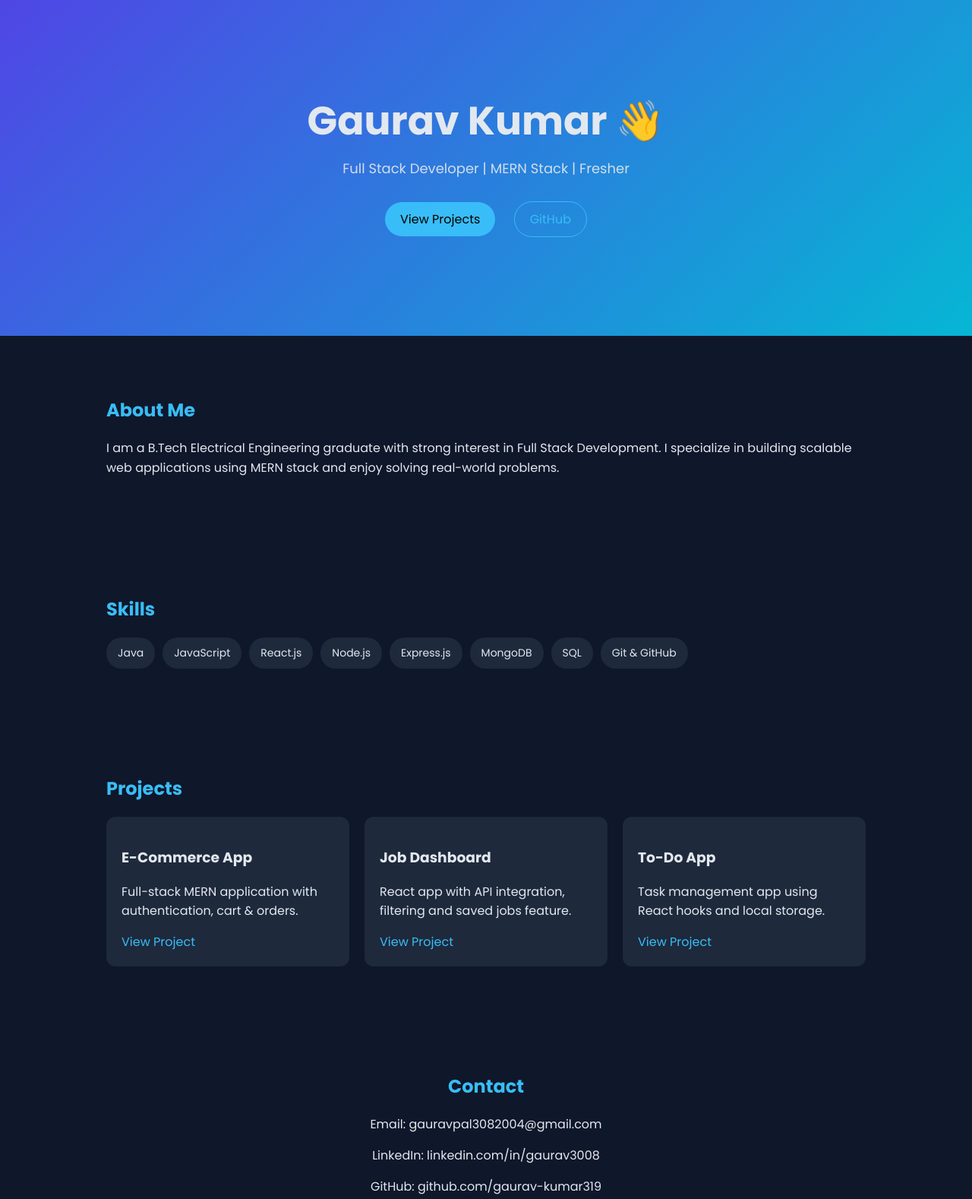
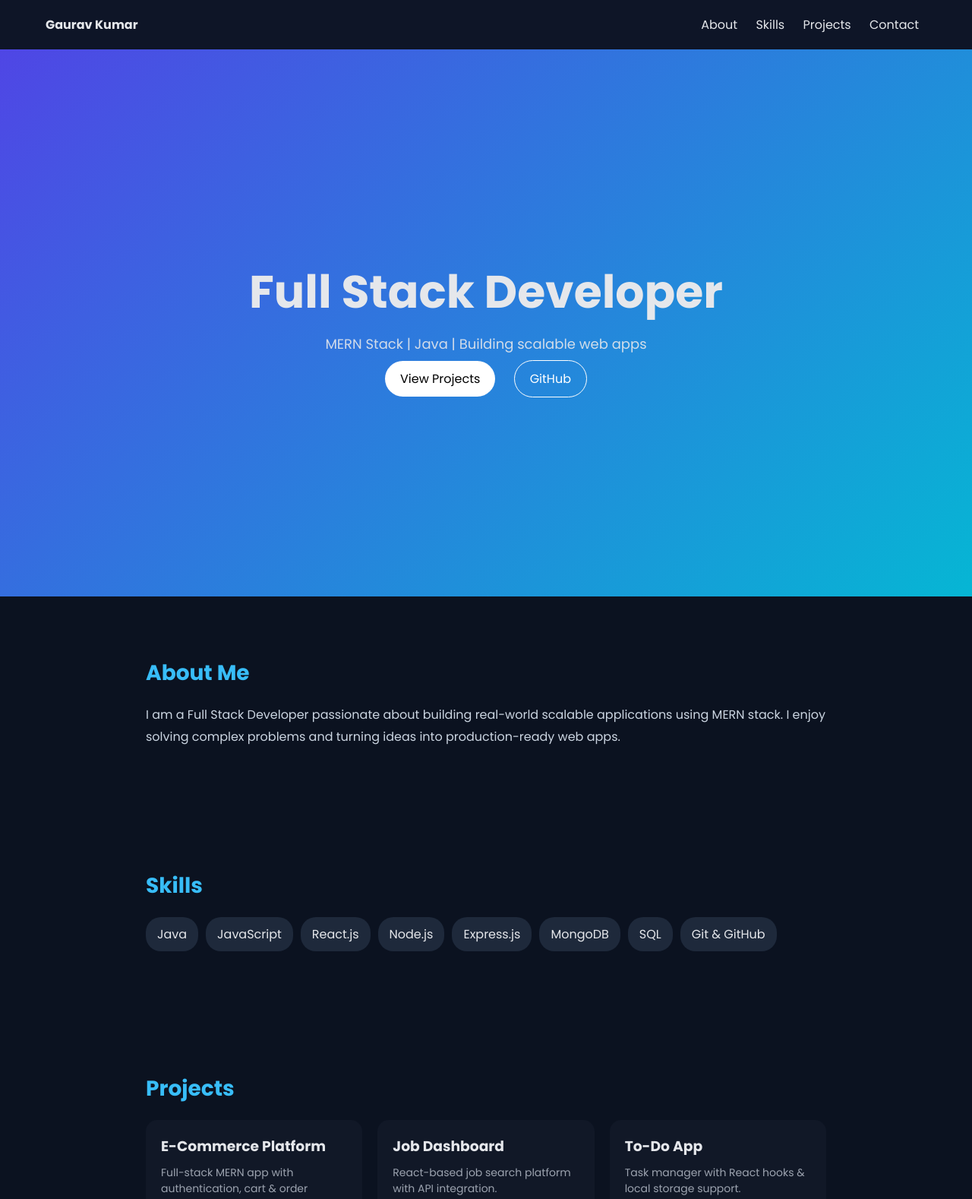
Before and after one commit to gaurav-kumar319/gaurav-kumar319.github.io, a plain HTML site: page index.html in a window 1280 px wide. Shown: the top 1578 px of the page at 76% size. Drawn offline with Linux system fonts and the light colour scheme.

Commit message:
Update portfolio design

```diff
--- a/index.html
+++ b/index.html
@@ -4,149 +4,209 @@
 <meta charset="UTF-8">
 <meta name="viewport" content="width=device-width, initial-scale=1.0">
 
-<title>Gaurav Kumar | Portfolio</title>
+<title>Gaurav Kumar | Full Stack Developer</title>
 
-<!-- Font -->
 <link href="https://fonts.googleapis.com/css2?family=Poppins:wght@300;400;600;700&display=swap" rel="stylesheet">
 
 <style>
-body {
-  margin: 0;
-  font-family: 'Poppins', sans-serif;
-  background: #0f172a;
-  color: #e2e8f0;
+*{
+  margin:0;
+  padding:0;
+  box-sizing:border-box;
+  scroll-behavior:smooth;
+}
+
+body{
+  font-family:'Poppins',sans-serif;
+  background:#0b1220;
+  color:#e5e7eb;
+}
+
+/* NAV */
+nav{
+  display:flex;
+  justify-content:space-between;
+  padding:20px 60px;
+  background:rgba(15,23,42,0.8);
+  backdrop-filter:blur(10px);
+  position:sticky;
+  top:0;
+}
+
+nav a{
+  color:#e5e7eb;
+  text-decoration:none;
+  margin:0 10px;
+}
+
+nav a:hover{
+  color:#38bdf8;
 }
 
 /* HERO */
-.hero {
-  text-align: center;
-  padding: 120px 20px;
-  background: linear-gradient(135deg, #4f46e5, #06b6d4);
+.hero{
+  height:90vh;
+  display:flex;
+  flex-direction:column;
+  justify-content:center;
+  align-items:center;
+  text-align:center;
+  background:linear-gradient(135deg,#4f46e5,#06b6d4);
 }
 
-.hero h1 {
-  font-size: 52px;
-  margin: 0;
+.hero h1{
+  font-size:60px;
 }
 
-.hero p {
-  font-size: 18px;
-  margin-top: 10px;
-  opacity: 0.9;
+.hero p{
+  font-size:18px;
+  margin-top:10px;
+  opacity:0.9;
 }
 
-.btn {
-  display: inline-block;
-  margin: 10px;
-  padding: 10px 20px;
-  border-radius: 25px;
-  text-decoration: none;
-  font-weight: 500;
+.btn{
+  margin-top:20px;
 }
 
-.btn-primary {
-  background: #38bdf8;
-  color: black;
+.btn a{
+  padding:12px 20px;
+  margin:10px;
+  border-radius:30px;
+  text-decoration:none;
+  font-weight:500;
 }
 
-.btn-outline {
-  border: 1px solid #38bdf8;
-  color: #38bdf8;
+.primary{
+  background:#fff;
+  color:#000;
 }
 
-/* SECTIONS */
-section {
-  max-width: 1000px;
-  margin: auto;
-  padding: 60px 20px;
+.secondary{
+  border:1px solid #fff;
+  color:#fff;
 }
 
-h2 {
-  color: #38bdf8;
-  margin-bottom: 20px;
+/* SECTION */
+section{
+  padding:80px 15%;
+}
+
+h2{
+  color:#38bdf8;
+  margin-bottom:20px;
+  font-size:28px;
 }
 
 /* ABOUT */
-.about p {
-  line-height: 1.6;
+.about p{
+  line-height:1.8;
+  color:#cbd5e1;
 }
 
 /* SKILLS */
-.skills {
-  display: flex;
-  flex-wrap: wrap;
-  gap: 10px;
+.skills{
+  display:flex;
+  flex-wrap:wrap;
+  gap:10px;
 }
 
-.skills span {
-  background: #1e293b;
-  padding: 10px 15px;
-  border-radius: 20px;
-  font-size: 14px;
+.skills span{
+  background:#1e293b;
+  padding:10px 15px;
+  border-radius:20px;
+  transition:0.3s;
+}
+
+.skills span:hover{
+  background:#38bdf8;
+  color:#000;
 }
 
 /* PROJECTS */
-.projects {
-  display: grid;
-  grid-template-columns: repeat(auto-fit, minmax(260px, 1fr));
-  gap: 20px;
+.projects{
+  display:grid;
+  grid-template-columns:repeat(auto-fit,minmax(250px,1fr));
+  gap:20px;
 }
 
-.card {
-  background: #1e293b;
-  padding: 20px;
-  border-radius: 12px;
-  transition: 0.3s;
+.card{
+  background:#111827;
+  padding:20px;
+  border-radius:15px;
+  transition:0.3s;
 }
 
-.card:hover {
-  transform: translateY(-5px);
-  background: #273449;
+.card:hover{
+  transform:translateY(-8px);
+  background:#1f2937;
 }
 
-.card a {
-  color: #38bdf8;
-  text-decoration: none;
+.card h3{
+  margin-bottom:10px;
+}
+
+.card p{
+  font-size:14px;
+  color:#9ca3af;
+}
+
+.card a{
+  display:inline-block;
+  margin-top:10px;
+  color:#38bdf8;
+  text-decoration:none;
 }
 
 /* CONTACT */
-.contact {
-  text-align: center;
+.contact{
+  text-align:center;
 }
 
 /* FOOTER */
-footer {
-  text-align: center;
-  padding: 20px;
-  background: #020617;
+footer{
+  text-align:center;
+  padding:20px;
+  background:#020617;
+  margin-top:50px;
 }
 </style>
 </head>
 
 <body>
 
+<!-- NAV -->
+<nav>
+  <div><b>Gaurav Kumar</b></div>
+  <div>
+    <a href="#about">About</a>
+    <a href="#skills">Skills</a>
+    <a href="#projects">Projects</a>
+    <a href="#contact">Contact</a>
+  </div>
+</nav>
+
 <!-- HERO -->
 <div class="hero">
-  <h1>Gaurav Kumar 👋</h1>
-  <p>Full Stack Developer | MERN Stack | Fresher</p>
+  <h1>Full Stack Developer</h1>
+  <p>MERN Stack | Java | Building scalable web apps</p>
 
-  <div style="margin-top:20px;">
-    <a href="#projects" class="btn btn-primary">View Projects</a>
-    <a href="https://github.com/gaurav-kumar319" class="btn btn-outline">GitHub</a>
+  <div class="btn">
+    <a href="#projects" class="primary">View Projects</a>
+    <a href="https://github.com/gaurav-kumar319" class="secondary">GitHub</a>
   </div>
 </div>
 
 <!-- ABOUT -->
-<section class="about">
+<section id="about" class="about">
   <h2>About Me</h2>
   <p>
-    I am a B.Tech Electrical Engineering graduate with strong interest in Full Stack Development.
-    I specialize in building scalable web applications using MERN stack and enjoy solving real-world problems.
+    I am a Full Stack Developer passionate about building real-world scalable applications using MERN stack.
+    I enjoy solving complex problems and turning ideas into production-ready web apps.
   </p>
 </section>
 
 <!-- SKILLS -->
-<section>
+<section id="skills">
   <h2>Skills</h2>
   <div class="skills">
     <span>Java</span>
@@ -167,28 +227,28 @@ footer {
   <div class="projects">
 
     <div class="card">
-      <h3>E-Commerce App</h3>
-      <p>Full-stack MERN application with authentication, cart & orders.</p>
-      <a href="https://github.com/gaurav-kumar319">View Project</a>
+      <h3>E-Commerce Platform</h3>
+      <p>Full-stack MERN app with authentication, cart & order system.</p>
+      <a href="https://github.com/gaurav-kumar319">GitHub →</a>
     </div>
 
     <div class="card">
       <h3>Job Dashboard</h3>
-      <p>React app with API integration, filtering and saved jobs feature.</p>
-      <a href="https://github.com/gaurav-kumar319">View Project</a>
+      <p>React-based job search platform with API integration.</p>
+      <a href="https://github.com/gaurav-kumar319">GitHub →</a>
     </div>
 
     <div class="card">
       <h3>To-Do App</h3>
-      <p>Task management app using React hooks and local storage.</p>
-      <a href="https://github.com/gaurav-kumar319">View Project</a>
+      <p>Task manager with React hooks & local storage support.</p>
+      <a href="https://github.com/gaurav-kumar319">GitHub →</a>
     </div>
 
   </div>
 </section>
 
 <!-- CONTACT -->
-<section class="contact">
+<section id="contact" class="contact">
   <h2>Contact</h2>
   <p>Email: gauravpal3082004@gmail.com</p>
   <p>LinkedIn: linkedin.com/in/gaurav3008</p>
@@ -196,7 +256,7 @@ footer {
 </section>
 
 <footer>
-  <p>© 2026 Gaurav Kumar | Built with ❤️</p>
+  <p>© 2026 Gaurav Kumar | Built with Passion </p>
 </footer>
 
 </body>
```
